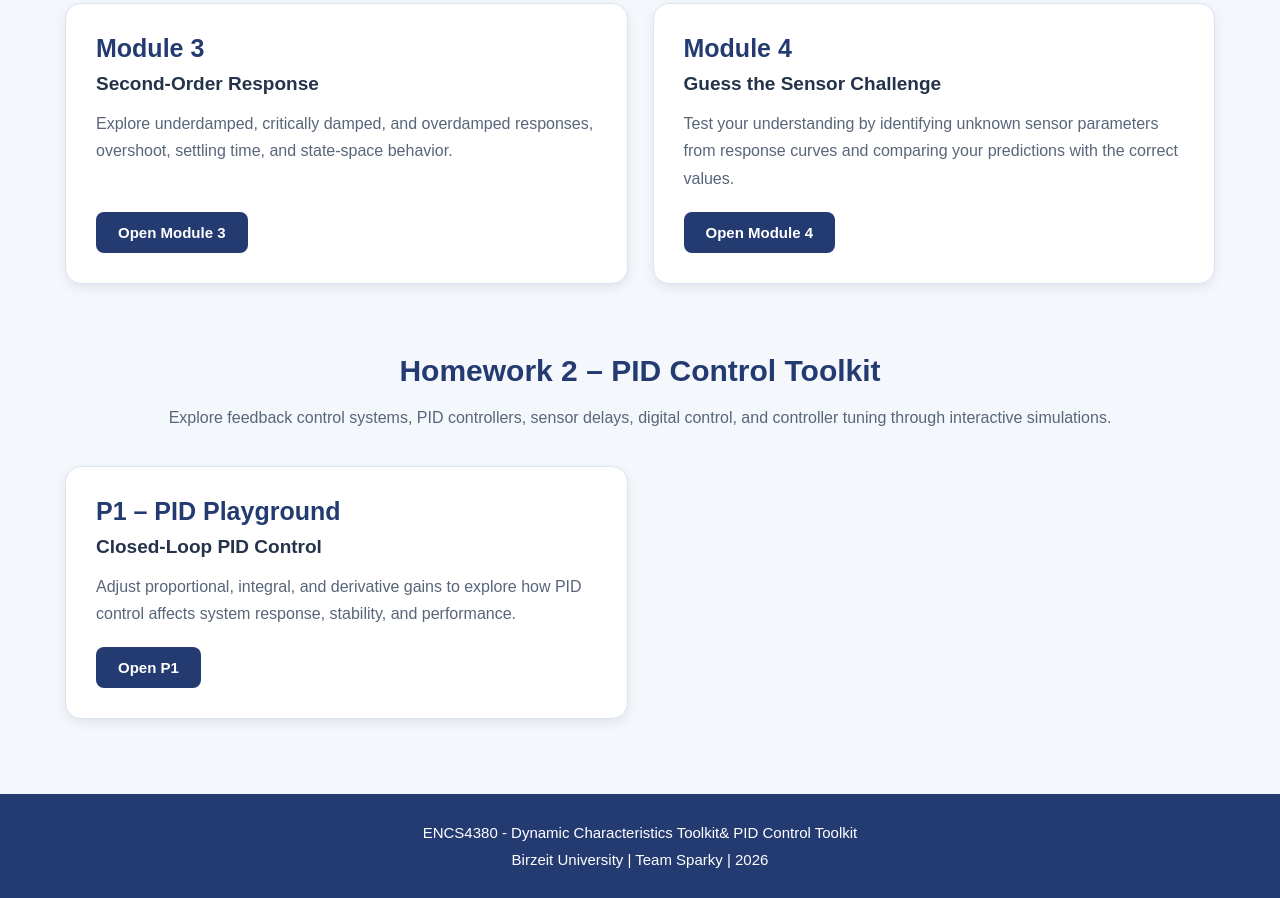
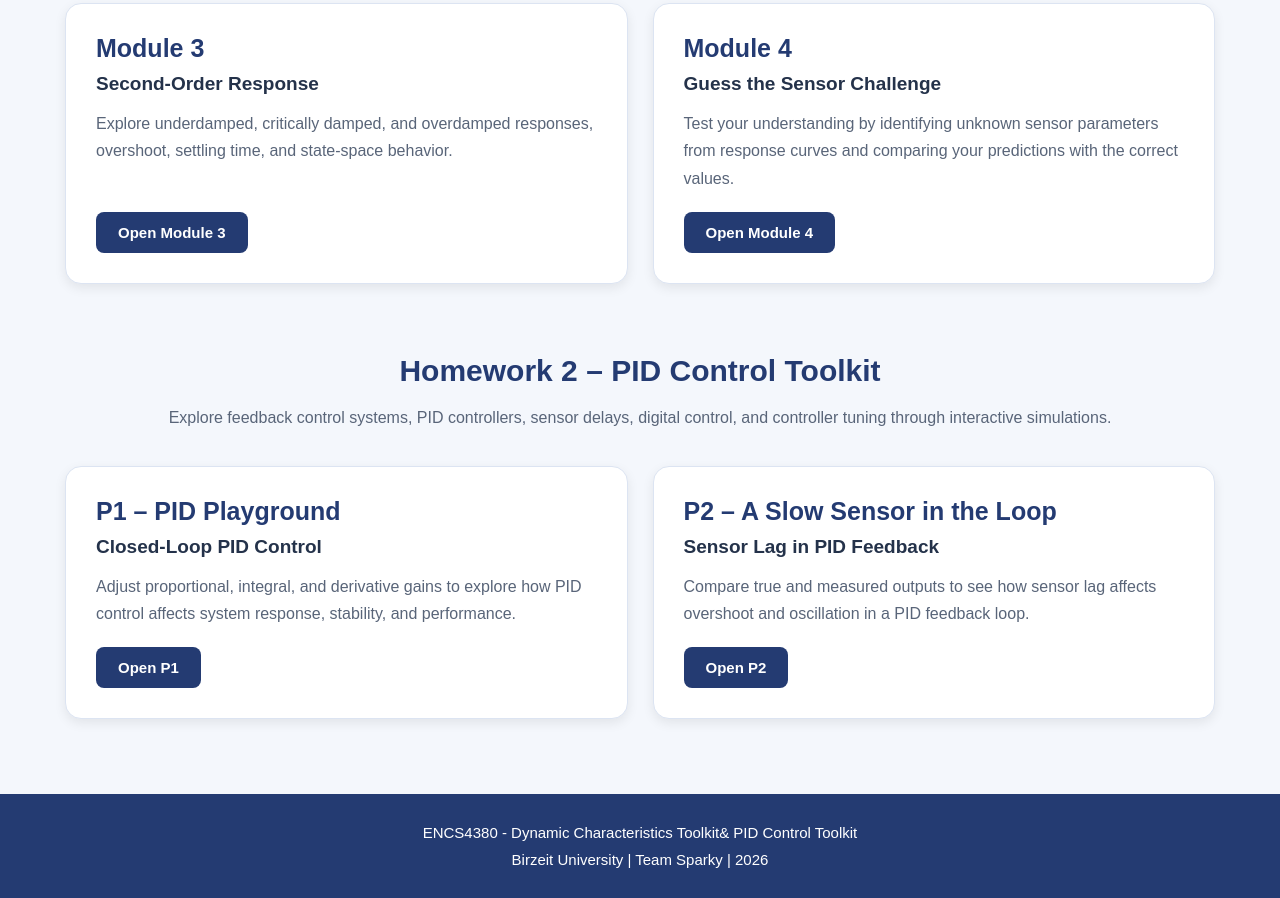
Before and after one commit to AseelNakhleh/encs4380-dynamics-sparky, a plain HTML site: page index.html in a window 1280 px wide. Shown: the part 722-1620 px from the top of the page. Drawn offline with Linux system fonts and the light colour scheme.

Commit message:
Link P2 from the Homework 2 landing page

```diff
--- a/index.html
+++ b/index.html
@@ -473,6 +473,27 @@
 
             </div>
 
+            <!-- P2 -->
+
+            <div class="card">
+
+                <h3>P2 – A Slow Sensor in the Loop</h3>
+
+                <h4>Sensor Lag in PID Feedback</h4>
+
+                <p>
+                    Compare true and measured outputs to see how sensor lag
+                    affects overshoot and oscillation in a PID feedback loop.
+                </p>
+
+                <a
+                  href="Homework2/HalaTarifi1230624_P2/index.html"
+                  class="button">
+                    Open P2
+                </a>
+
+            </div>
+
         </div>
 
     </main>
```
